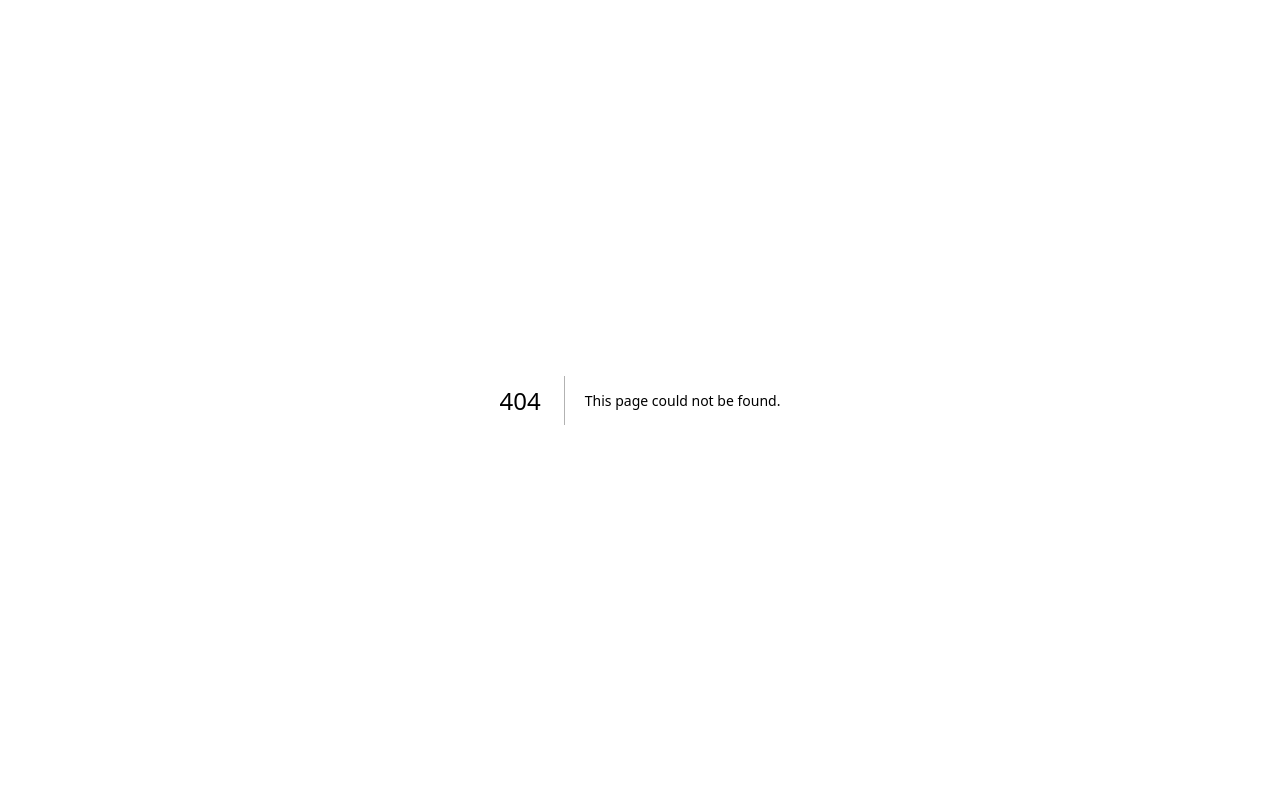
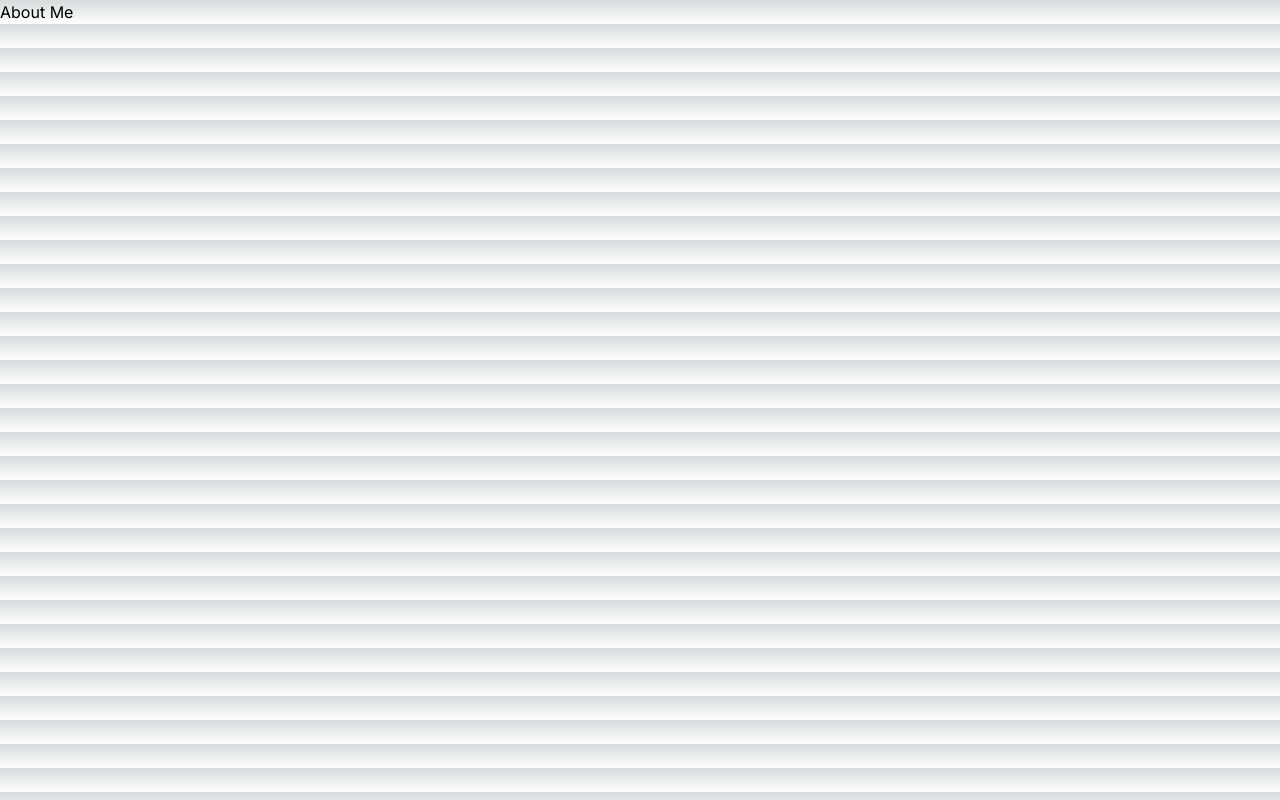
Before and after one commit to irfan-iiitr/next-typescript, a Next.js app: page /about in a window 1280 px wide. Before the commit this address had no page. Built offline with nearby package versions, Linux system fonts and the light colour scheme.

Commit message:
basic structure

```diff
--- /dev/null
+++ b/src/app/about/page.tsx
@@ -0,0 +1,11 @@
+import React from 'react'
+
+const page = () => {
+  return (
+    <div>
+      About Me
+    </div>
+  )
+}
+
+export default page
```
